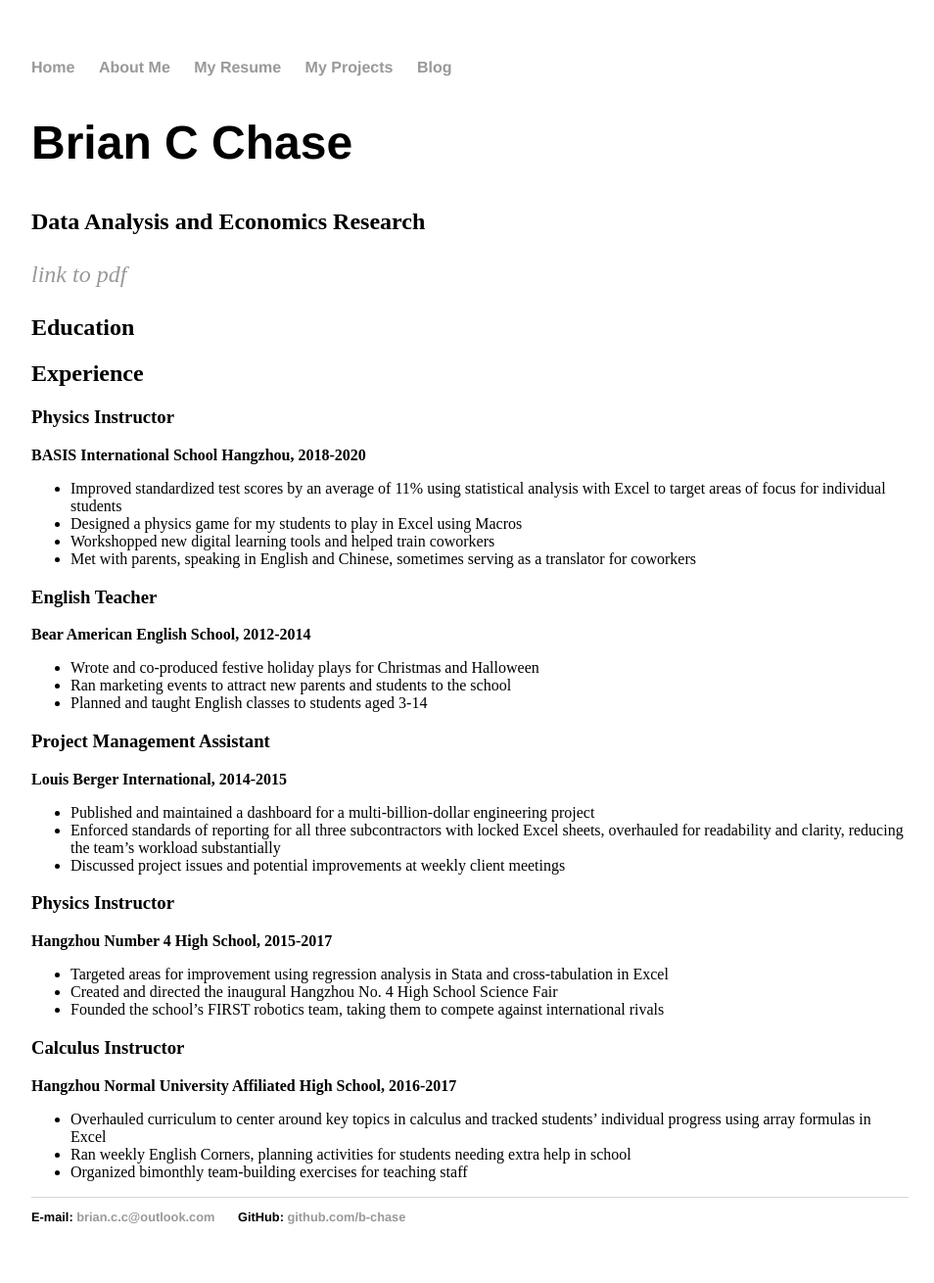
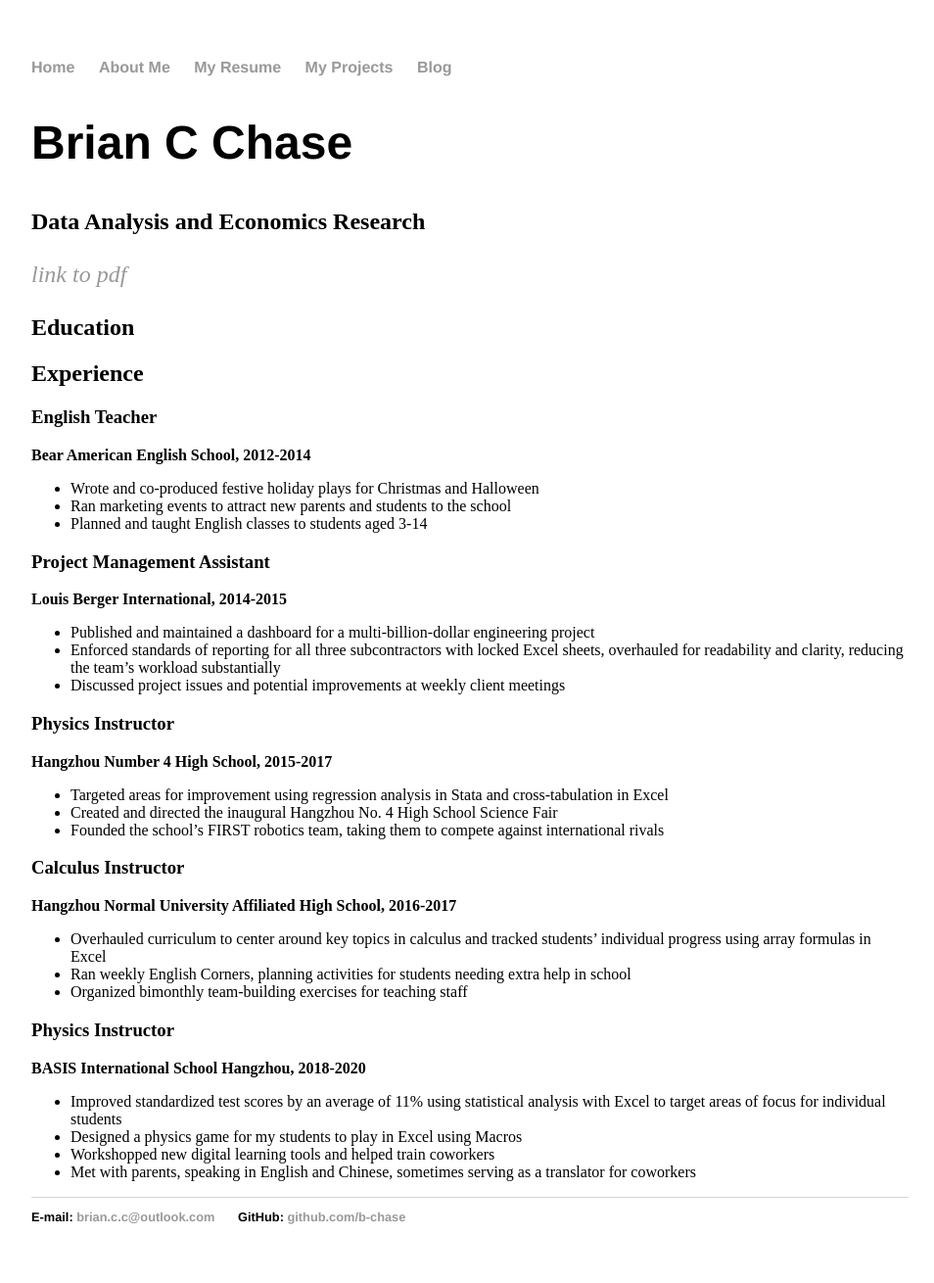
Before and after one commit to b-chase/b-chase.github.io, a Jekyll site: the page built from resume/index.html, in a window 1280 px wide. Shown: the whole page at 98% size, without its empty margins (160-1114 px from the left). Built offline with Jekyll 4.4.1, drawn with Linux system fonts in a browser that asks for light colours; a file with an impossible date is left out; part of the change alters nothing that is shown.

```diff
--- a/_config.yml
+++ b/_config.yml
@@ -4,5 +4,7 @@ permalink: /blog/:year/:month/:day/:title
 collections:
   education:
     output: true
+    sort_by: year
   experience:
+    sort_by: years
     output: true
```
